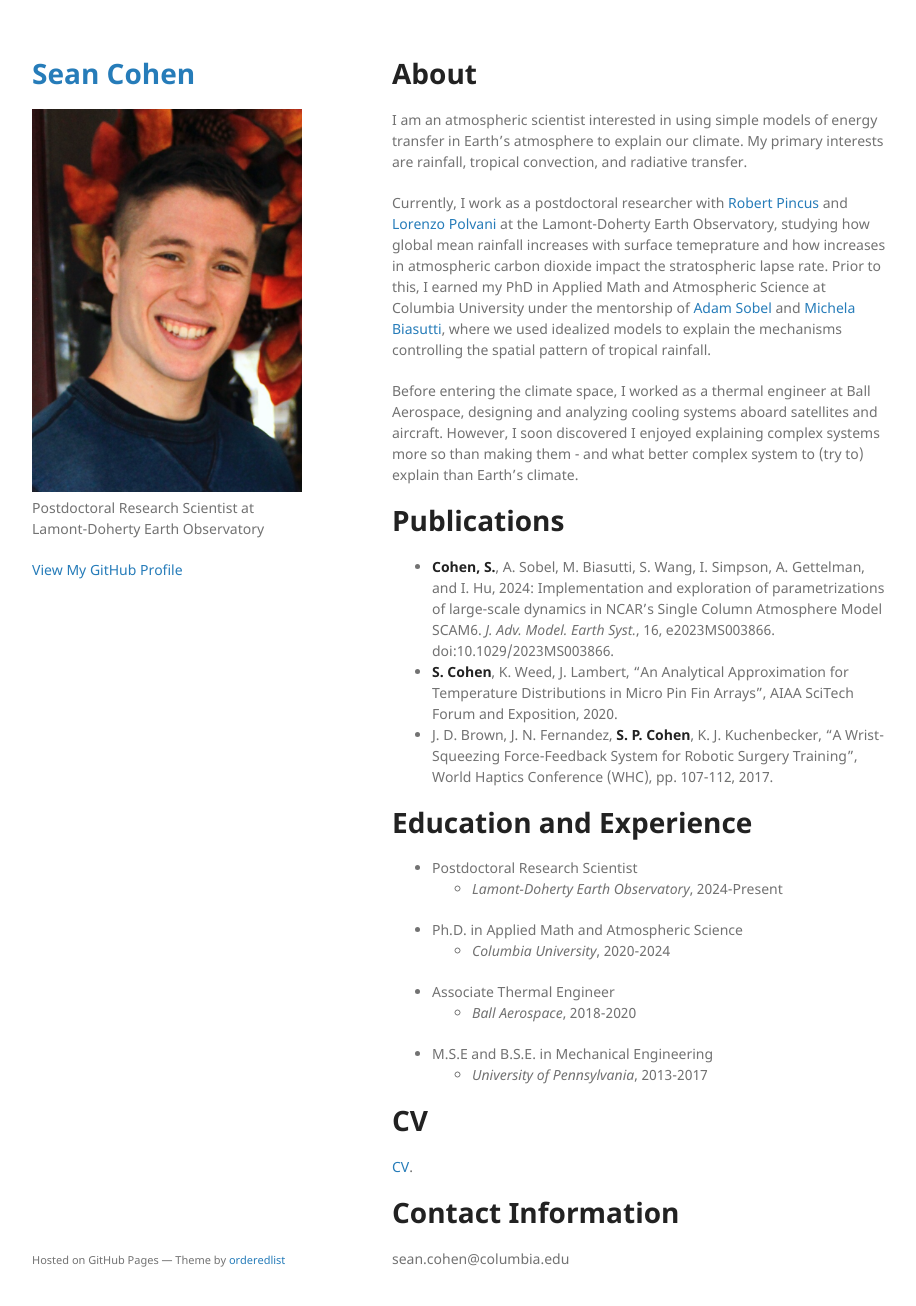
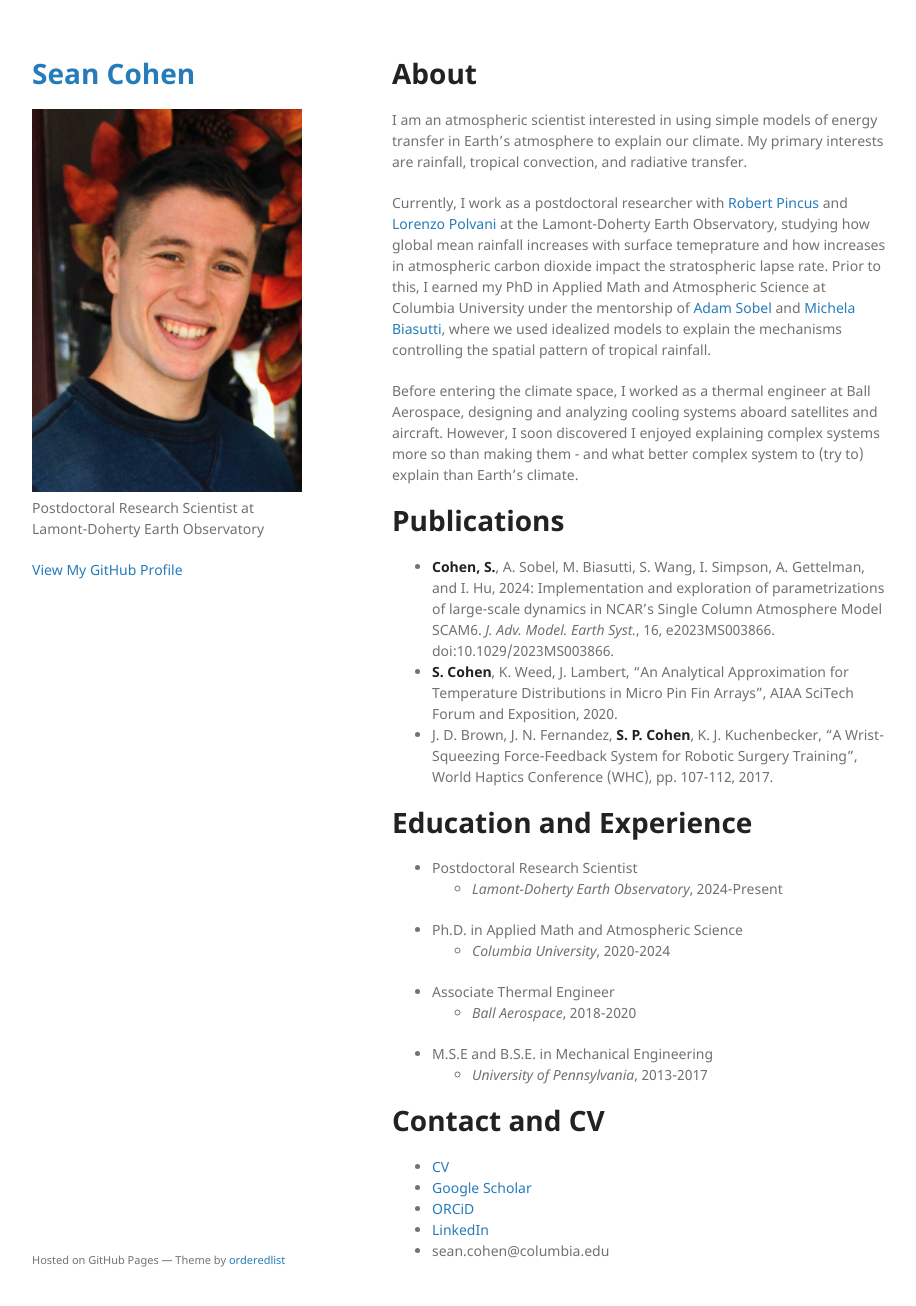
Before and after one commit to seancohen33/seancohen33.github.io, a Jekyll site: the page built from index.md, in a window 1280 px wide and 1339 px high. Shown: the top 1306 px of the window, without its empty margins (178-1094 px from the left). Built offline with Jekyll 4.4.1, drawn with Linux system fonts in a browser that asks for light colours; our own code applies the rules of GitHub Pages for plain Markdown files.

Commit message:
Update index.md

```diff
--- a/index.md
+++ b/index.md
@@ -27,10 +27,10 @@ Before entering the climate space, I worked as a thermal engineer at Ball Aerosp
 - M.S.E and B.S.E. in Mechanical Engineering
   - _University of Pennsylvania_, 2013-2017
 
-# CV
+# Contact and CV
 
-[CV](./CV.pdf).
-
-# Contact Information
-
-sean.cohen@columbia.edu
+* [CV](./CV.pdf)
+* [Google Scholar](https://scholar.google.com/citations?user=CrgpN20AAAAJ&hl=en&oi=ao)
+* [ORCiD](https://orcid.org/0009-0009-0377-6051)
+* [LinkedIn](https://www.linkedin.com/in/sean-cohen-514386104/)
+* sean.cohen@columbia.edu
```
